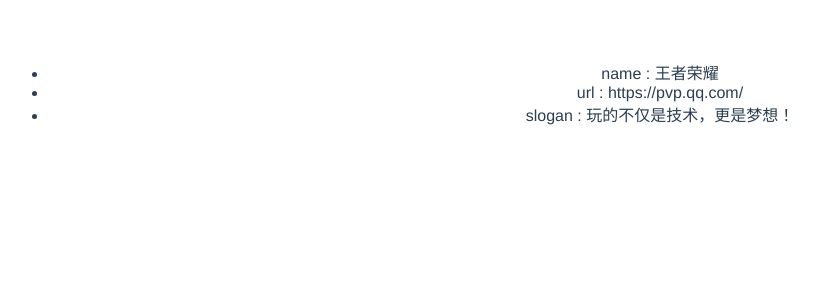
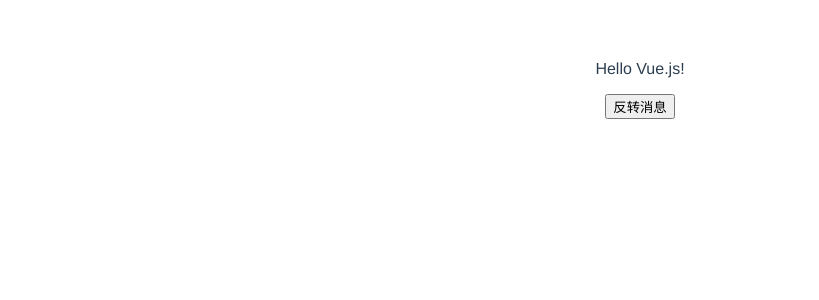
Before and after one commit to Ostaer/vue-learn, a Vue app: page / in a window 1280 px wide. Shown: the top 300 px of the page, without its empty margins (0-819 px from the left). Built offline with nearby package versions, Linux system fonts and the light colour scheme.

Commit message:
3.4-webpack

```diff
--- a/src/App.vue
+++ b/src/App.vue
@@ -1,10 +1,7 @@
 <template>
   <div id="app">
-    <ul>
-      <li v-for="(value, key, index) in object" :key="`object_${key}`">
-        {{key}} : {{ value }}
-      </li>
-    </ul>
+    <p>{{ message }}</p>
+    <button v-on:click="reverseMessage">反转消息</button>
   </div>
 </template>
 
@@ -13,11 +10,12 @@
   name: 'App',
   data () {
     return {
-      object: {
-        name: '王者荣耀',
-        url: 'https://pvp.qq.com/',
-        slogan: '玩的不仅是技术，更是梦想！'
-      }
+      message: 'Hello Vue.js!'
+    }
+  },
+  methods: {
+    reverseMessage: function () {
+      this.message = this.message.split('').reverse().join('')
     }
   }
 }
```
